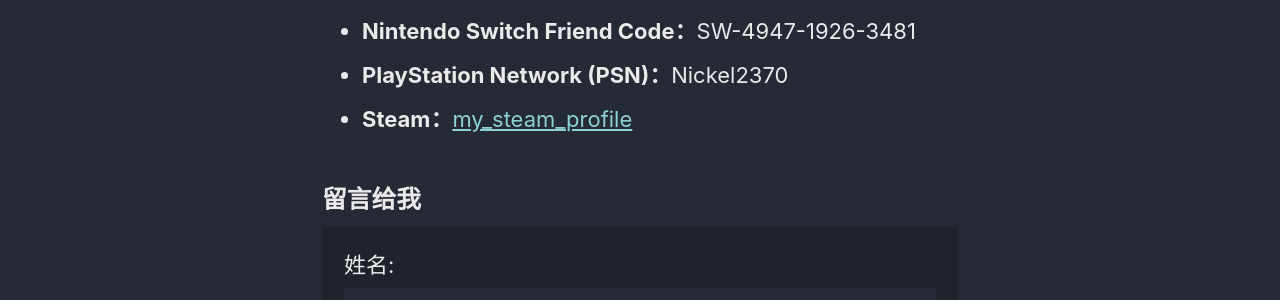
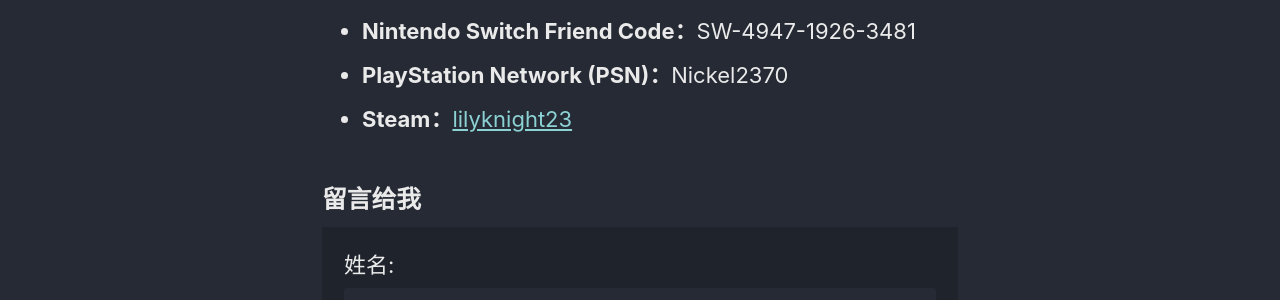
Before and after one commit to lilyknight39/lilyknight39.github.io, a Jekyll site: the page built from _pages/contact.md, in a window 1280 px wide. Shown: the part 1024-1324 px from the top of the page. Built offline with Jekyll 4.4.1, drawn with Linux system fonts in a browser that asks for light colours; cached includes are drawn as plain includes.

Commit message:
Update contact.md

```diff
--- a/_pages/contact.md
+++ b/_pages/contact.md
@@ -39,7 +39,7 @@
     <li><strong>ミリシタ：</strong>38DACWUZ</li>
     <li><strong>Nintendo Switch Friend Code：</strong>SW-4947-1926-3481</li>
     <li><strong>PlayStation Network (PSN)：</strong>Nickel2370</li>
-    <li><strong>Steam：</strong><a href="https://steamcommunity.com/id/lilyknight23/" target="_blank">my_steam_profile</a></li>
+    <li><strong>Steam：</strong><a href="https://steamcommunity.com/id/lilyknight23/" target="_blank">lilyknight23</a></li>
   </ul>
 </div>
 
```
